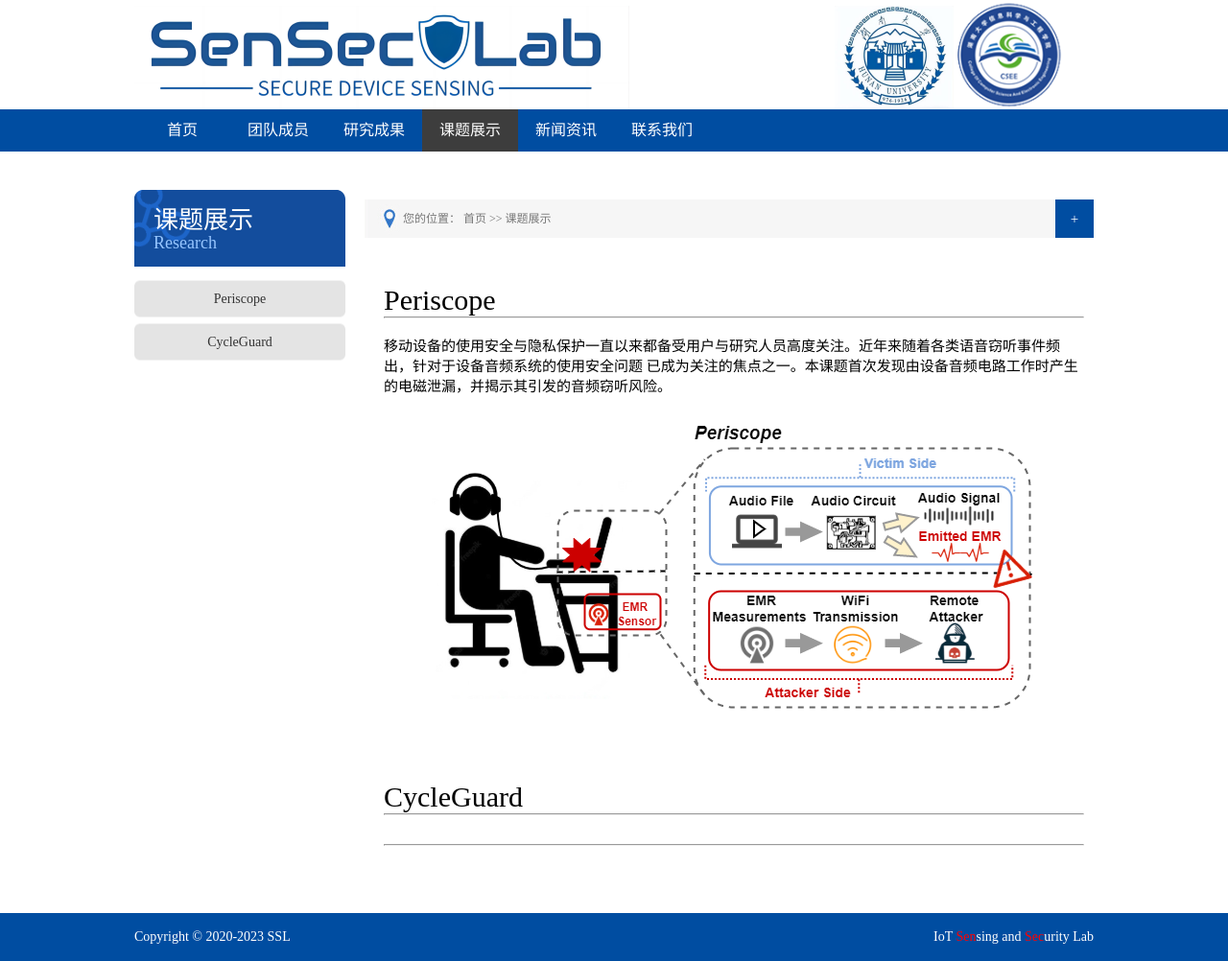
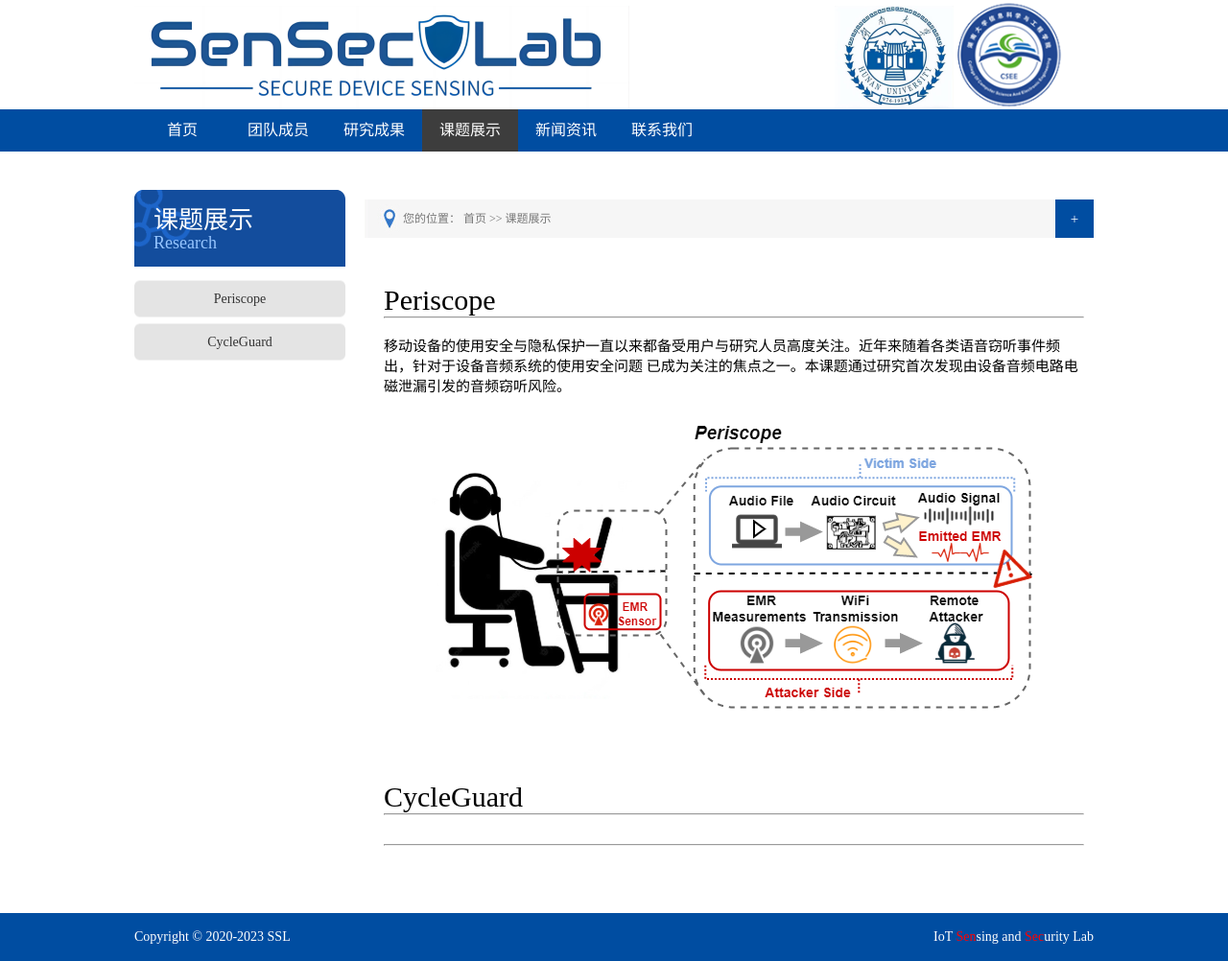
Before and after one commit to senseclab/senseclab.github.io, a Jekyll site: the page built from pages/research.html, in a window 1280 px wide. Shown: the whole page at 96% size. Built offline with Jekyll 4.4.1, drawn with Linux system fonts in a browser that asks for light colours.

Commit message:
Update research.html

```diff
--- a/pages/research.html
+++ b/pages/research.html
@@ -16,7 +16,7 @@ description: 课题展示
       <hr>
       <br>
       <p>移动设备的使用安全与隐私保护一直以来都备受用户与研究人员高度关注。近年来随着各类语音窃听事件频出，针对于设备音频系统的使用安全问题
-        已成为关注的焦点之一。本课题首次发现由设备音频电路工作时产生的电磁泄漏，并揭示其引发的音频窃听风险。
+        已成为关注的焦点之一。本课题通过研究首次发现由设备音频电路电磁泄漏引发的音频窃听风险。
         </p>
       <br>
       <table>
```
